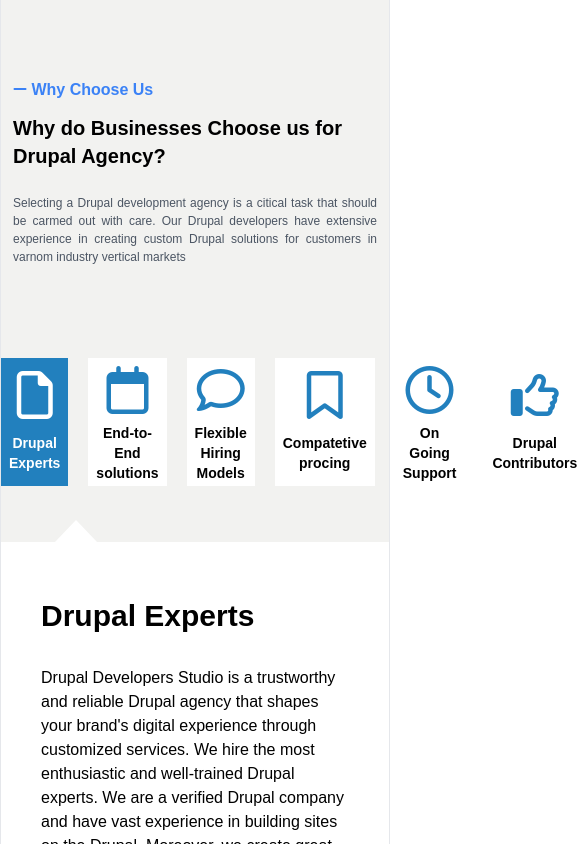
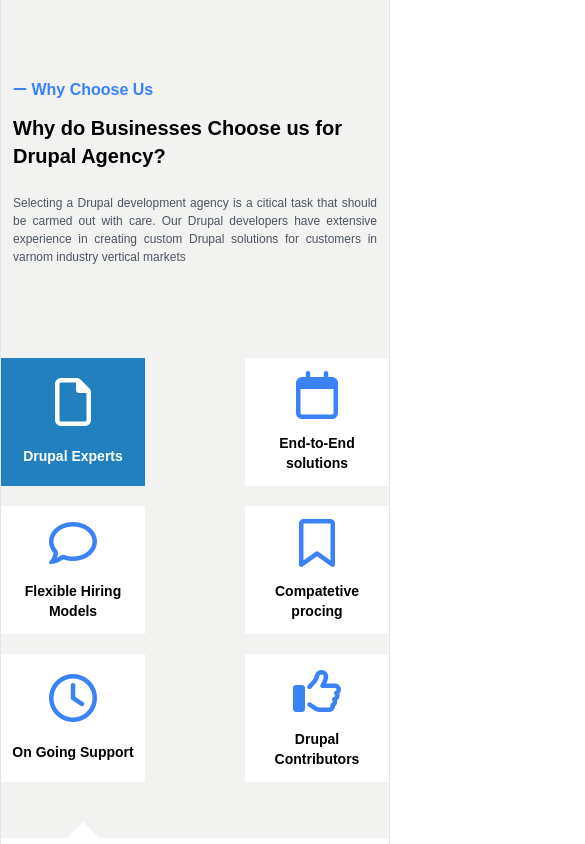
Before and after one commit to Karuppasamy-young-globes/Training-Front-end, a plain HTML site: page index.html in a window 390 px wide. Both pictures are taken after a click on the element "Drupal Experts". Shown: the part 2023-2867 px from the top of the page, 585 px wide, since content can reach past the window. Drawn offline with nearby package versions, Linux system fonts and the light colour scheme.

Commit message:
adding the tooltip triangle responsive to all devices

```diff
--- a/drop.css
+++ b/drop.css
@@ -80,15 +80,19 @@
     line-height: 1.5;
 }
 
-.tri{
-    position: absolute;
-    top: -39px;
-    left: 50px;
+.result {
+    position: relative;
 }
 
-.result{
-    position: relative;
+.result .tri {
+    width: 40px;
+    height: auto;
+    position: absolute;
+    top: -30px;
+    transition: left 0.3s ease;
 }
+
+
 
 /* borders */
 
--- a/drop.js
+++ b/drop.js
@@ -167,14 +167,12 @@ const head = document.getElementById("head");
 const para1 = document.getElementById("para1");
 const para2 = document.getElementById("para2");
 const spn1 = document.getElementById("spn1");
-const tri = document.getElementById("tri");
 
 
 tab1.addEventListener("click", () => {
     tab1.style.color = "white";
     tab1.style.backgroundColor = "#2280be";
     spn1.style.color = "white";
-    tri.style.left = "50px";
     head.innerHTML = "Drupal Experts";
     para1.innerText = "Drupal Developers Studio is a trustworthy and reliable Drupal agency that shapes your brand's digital experience through customized services. We hire the most enthusiastic and well-trained Drupal experts. We are a verified Drupal company and have vast experience in building sites on the Drupal. Moreover, we create great eCommerce and CRM websites using their industry knowledge and creativity. Our Drupal developers have experience building custom websites for startups, small businesses, and leading brands across different industries.";
     para2.innerHTML = "Our Drupal developers can create high-quality, full-scale Drupal websites that adhere to established industry standards. Furthermore, we use the latest Drupal technologies to create fully optimized, SEO-friendly, and responsive websites regardless of the complexity.";
@@ -185,7 +183,6 @@ tab2.addEventListener("click", () => {
     tab2.style.color = "white";
     tab2.style.backgroundColor = "#2280be";
     spn2.style.color = "white";
-    tri.style.left = "230px";
     head.innerHTML = "End-to-End Solutions";
     para1.innerText = "At Drupal Developers Studio, we offer a range of Drupal development services that can help businesses meet the changing needs of their clients. We are an award-winning Drupal Development agency that works for excellence in everything we do, and we're confident that we can help you achieve success.";
     para2.innerHTML = "Our team of expert Drupal developers is dedicated to enhancing our clients' digital presence. Drupal is a platform used to create feature-rich, visually appealing websites and provide a cutting-edge user experience. This ensures that the website is highly visible and that customers can respond effectively.";
@@ -196,7 +193,6 @@ tab3.addEventListener("click", () => {
     tab3.style.color = "white";
     tab3.style.backgroundColor = "#2280be";
     spn3.style.color = "white";
-    tri.style.left = "420px";
     head.innerHTML = "Flexible Hiring Models";
     para1.innerHTML = "<h4>Project-Based Hiring Model</h4>";
     para2.innerHTML = "Our Drupal developers can create high-quality, full-scale Drupal websites that adhere to established industry standards. Furthermore, we use the latest Drupal technologies to create fully optimized, SEO-friendly, and responsive websites regardless of the complexity.";
@@ -207,7 +203,6 @@ tab4.addEventListener("click", () => {
     tab4.style.color = "white";
     tab4.style.backgroundColor = "#2280be";
     spn4.style.color = "white";
-    tri.style.left = "600px";
     head.innerHTML = "Competitive Pricing";
     para1.innerText = "Low cost allows businesses to improve their online market presence. Drupal CMS development is very cost-effective because many modules and well-designed themes are accessible for free.";
     para2.innerHTML = "We are well-known for delivering excellent Drupal solutions at a competitive cost than any other Drupal agency. We can help you get an enterprise or a basic Drupal web design at a reasonable price. We focus on the best pricing for our customers, which drives us to be more competitive, innovative, and efficient. Our Drupal development services are quite affordable, and we can create unique Drupal solutions to meet your specific needs and budget.";
@@ -218,7 +213,6 @@ tab5.addEventListener("click", () => {
     tab5.style.color = "white";
     tab5.style.backgroundColor = "#2280be";
     spn5.style.color = "white";
-    tri.style.left = "790px";
     head.innerHTML = "On-Going Support";
     para1.innerText = "We can help you with your Drupal website, regardless of your version. We have experience with design, development, security, and updates, and can help you achieve your business goals without worrying about Drupal support services.";
     para2.innerHTML = "Our flexible Ongoing Support Services are customized to your requirements. Our Drupal developers will always be ready to help you with problems and offer the most satisfactory answers. Contact one of our specialists to learn more about what we can do for you.";
@@ -229,7 +223,6 @@ tab6.addEventListener("click", () => {
     tab6.style.color = "white";
     tab6.style.backgroundColor = "#2280be";
     spn6.style.color = "white";
-    tri.style.left = "980px";
     head.innerHTML = "Drupal Contributors";
     para1.innerText = "Drupal Developers Studio has been a part of the Drupal community for over a decade. We have been supporting the Drupal projects in multiple ways from the beginning.";
     para2.innerHTML = "We've created over 60 Drupal themes and modules, as well as helping other developers troubleshoot any bugs and keep their websites running smoothly. Our team has extensive experience with Drupal and is well-equipped to build complex, scalable websites using its open-source potential.";
@@ -367,3 +360,33 @@ let re6 = () => {
     tab5.style.backgroundColor = "white";
     spn5.style.color = "#2280be";
 }
+
+    const tabs = document.querySelectorAll('.tab-container');
+    const triangle = document.getElementById('tri');
+    const result = document.querySelector('.result');
+
+    tabs.forEach((tab) => {
+        tab.addEventListener('click', function () {
+
+            tabs.forEach(t => t.classList.remove('bg-[#2280be]', 'text-white'));
+            tabs.forEach(t => {
+                const icon = t.querySelector('i');
+                icon && icon.classList.remove('text-white');
+                icon && icon.classList.add('text-blue-500');
+            });
+
+            this.classList.add('bg-[#2280be]', 'text-white');
+            const icon = this.querySelector('i');
+            icon && icon.classList.add('text-white');
+            icon && icon.classList.remove('text-blue-500');
+
+            const tabRect = this.getBoundingClientRect();
+            const resultRect = result.getBoundingClientRect();
+
+            const tabCenter = tabRect.left + tabRect.width / 2;
+            const offsetLeft = tabCenter - resultRect.left;
+
+            triangle.style.position = 'absolute';
+            triangle.style.left = `${offsetLeft - 10}px`;
+        });
+    });
--- a/index.html
+++ b/index.html
@@ -164,7 +164,7 @@
                     <p id="para" class="p-3 text-justify text-xs text-gray-600 md:text-sm xl:text-[16px]">Selecting a Drupal development agency is a citical task that should be carmed out with care. Our Drupal developers have extensive experience in creating custom Drupal solutions for customers in varnom industry vertical markets</p>
                 </div>
             </div>
-            <div class="flex justify-between items-center gap-5 mt-20 xl:w-4/5 mx-auto">
+            <div class="flex flex-wrap justify-between items-center gap-5 mt-20 xl:w-4/5 mx-auto">
                 <!-- tab - 1 -->
                 <div class="tab-container text-center p-2 w-36 h-32 flex flex-col justify-evenly bg-[#2280be] text-white" id="tab1">
                     <span class="text-white" id="spn1">
```
Also changed, not shown: backup.txt (added).
